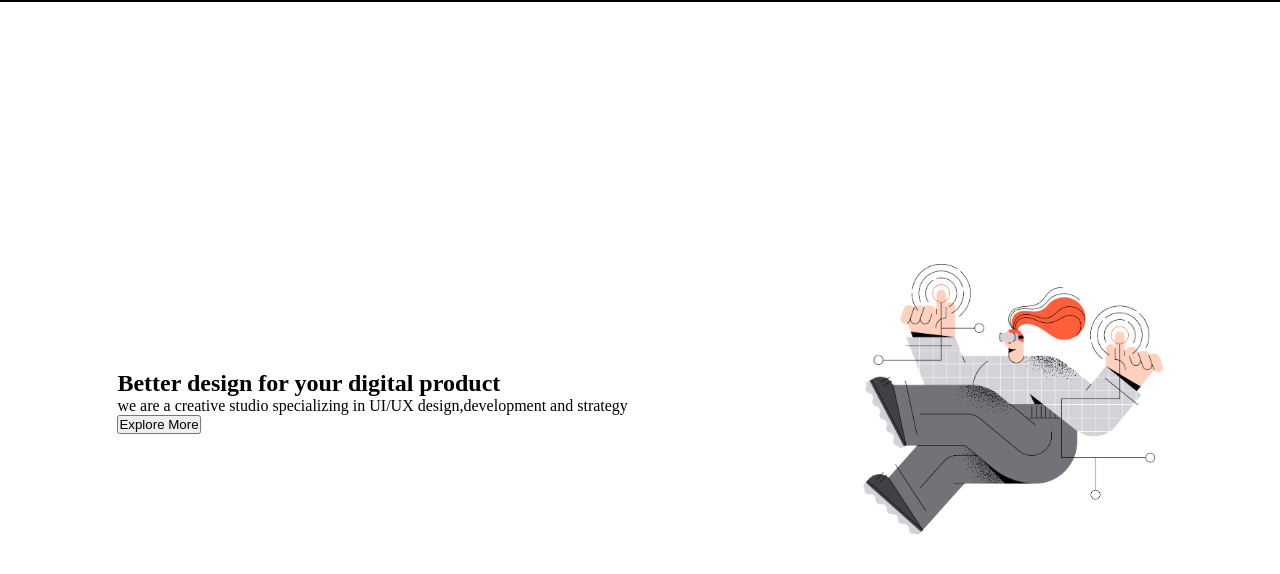
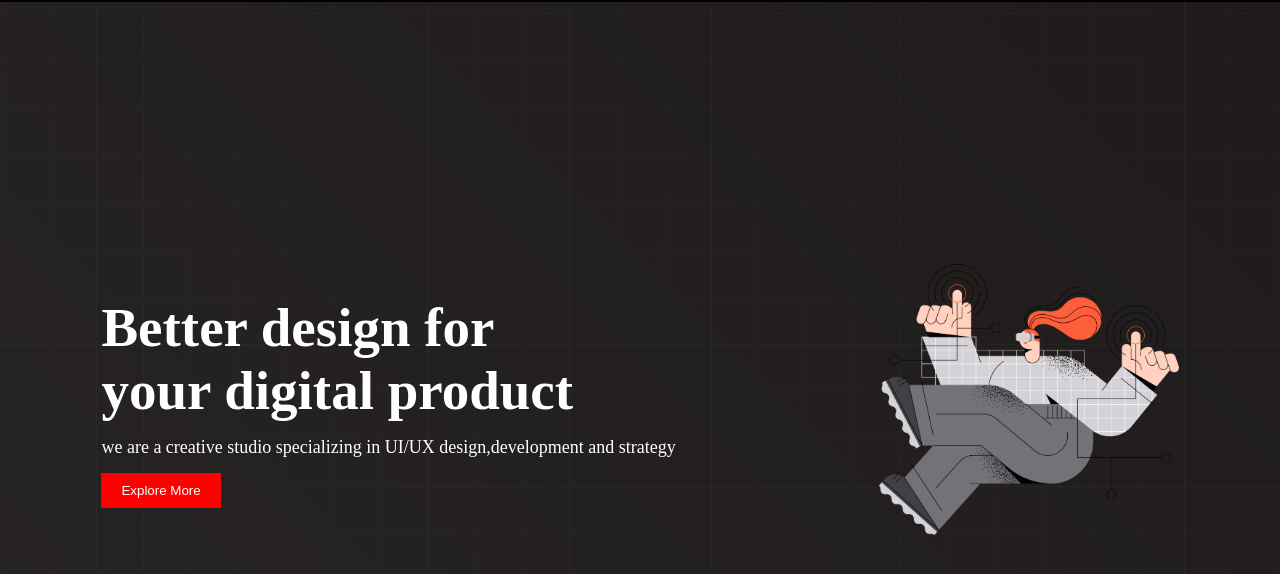
Before and after one commit to mzajbe/digital-product-b8, a plain HTML site: page index.html in a window 1280 px wide. Shown: the part 66-640 px from the top of the page. Drawn offline with Linux system fonts and the light colour scheme.

Commit message:
banner section complete

```diff
--- a/index.html
+++ b/index.html
@@ -28,9 +28,9 @@
         <section>
             <div class="banner-container">
                 <div class="banner-text">
-                    <h1>Better design for your digital product</h1>
-                    <p>we are a creative studio specializing in UI/UX design,development and strategy</p>
-                    <button>Explore More</button>
+                    <h1 class="title">Better design for <br> your digital product</h1>
+                    <p class="description">we are a creative studio specializing in UI/UX design,development and strategy</p>
+                    <button class="btn">Explore More</button>
                 </div>
                 <div class="banner-photo">
                     <img class="banner-img" src="./images/banner.png" alt="">
--- a/style.css
+++ b/style.css
@@ -30,12 +30,34 @@
 
 /* banner section  */
 .banner-container{
+    color: white;
     display: flex;
     justify-content: space-around;
     height: 100vh;
     align-items: center;
+    background-image: url("./images/background.png"),linear-gradient(45deg,#272424,#1f1b1b);
+    background-position: center;
+    background-repeat: no-repeat;
+    background-size: cover;
+
 }
 
 .banner-img{
     width: 300px;
 }
+.title{
+    font-size: 55px;
+    font-weight: bold;
+}
+.description{
+    font-size: 18px;
+    margin-top: 15px;
+    margin-bottom: 15px;
+}
+.btn{
+    padding: 10px 20px;
+    background-color: red;
+    color: white;
+    border: none;
+
+}
```
